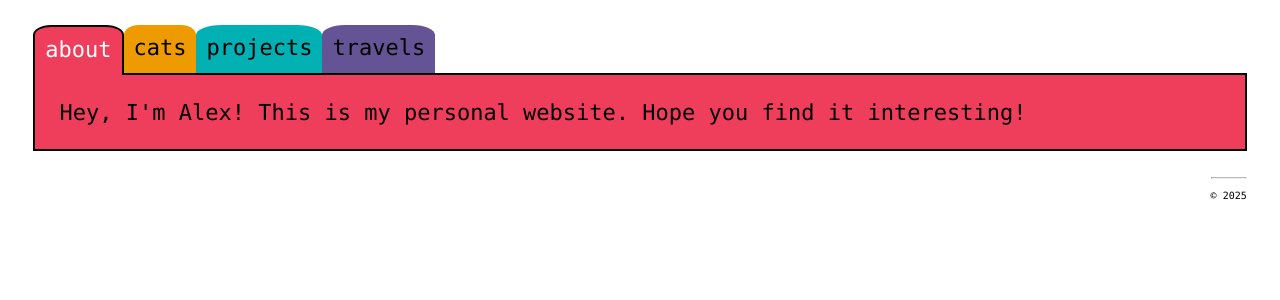
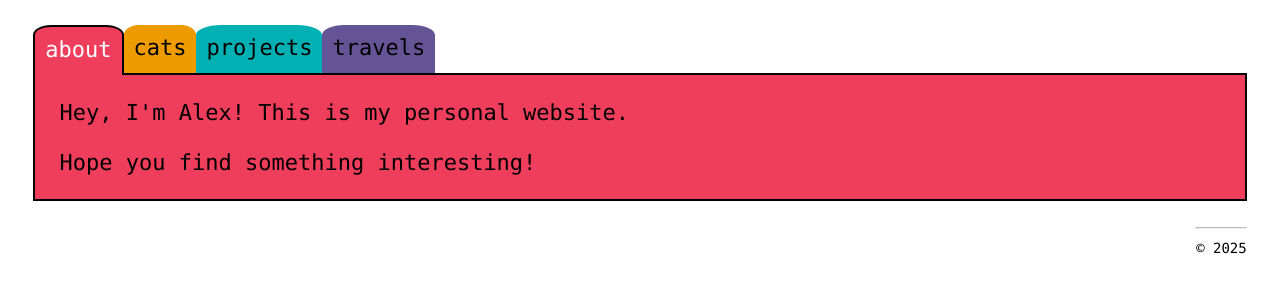
Before and after one commit to acurtiz/acurtiz.github.io, a Jekyll site: the page built from index.html, in a window 1280 px wide. Shown: the top 300 px of the page. Built offline with Jekyll 4.4.1, drawn with Linux system fonts in a browser that asks for light colours.

Commit message:
Update index and make copyright slightly bigger.

```diff
--- a/assets/css/styles.scss
+++ b/assets/css/styles.scss
@@ -183,7 +183,7 @@ div.table-text a:hover { color: #ffffff; text-decoration: underline; }
 div.bottom-bar {
     padding: 5px 0px 5px 2%;
     margin: 10px 0 0 0;
-    font-size: 10px;
+    font-size: 14px;
     float: right;
 }
 
--- a/index.html
+++ b/index.html
@@ -5,5 +5,7 @@ title: About
 {% include navigation.html %}
 <div style="clear:left;"></div>
 <div id="body-about">
-  Hey, I'm Alex! This is my personal website. Hope you find it interesting!
+  Hey, I'm Alex! This is my personal website.
+  <br/><br/>
+  Hope you find something interesting!
 </div>
```
